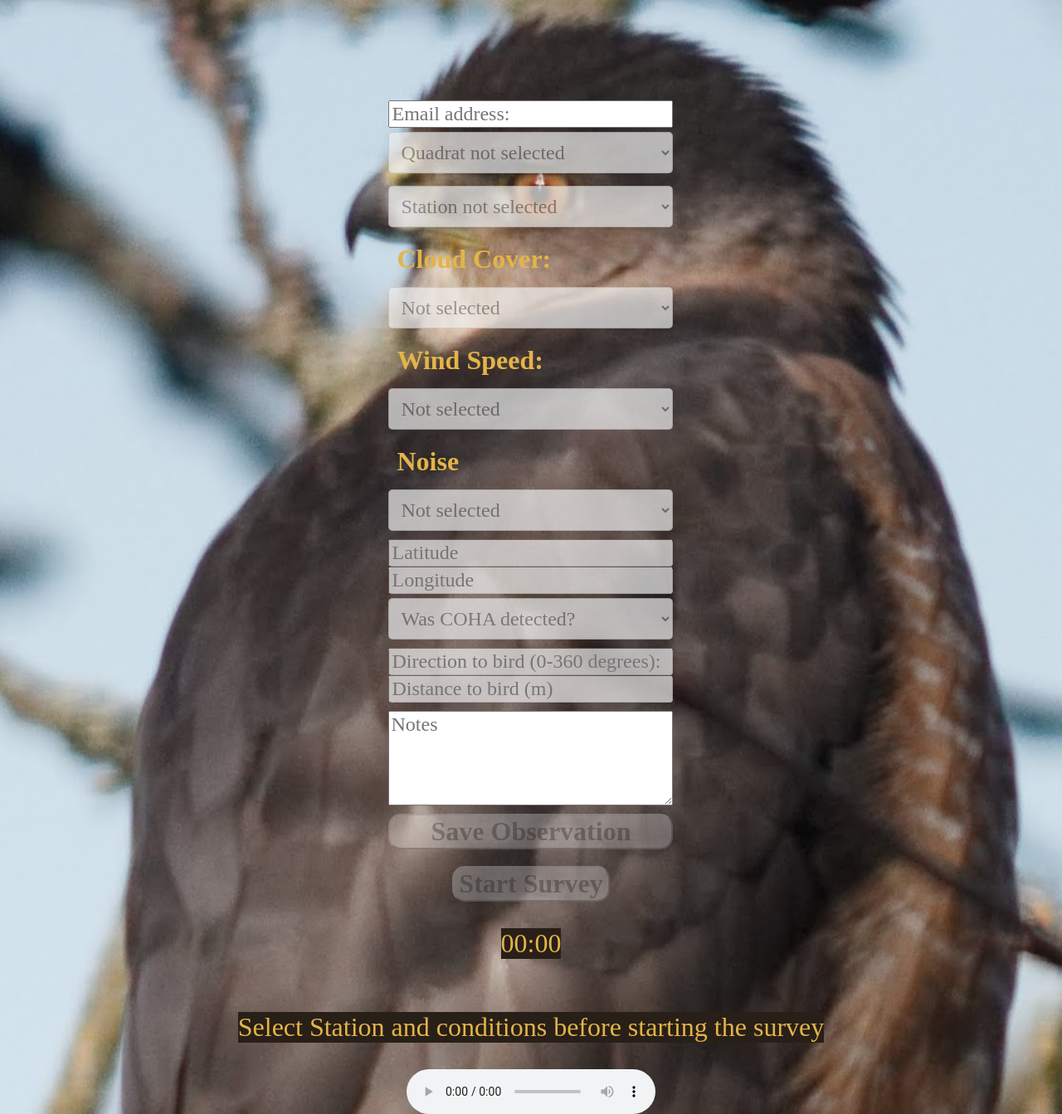
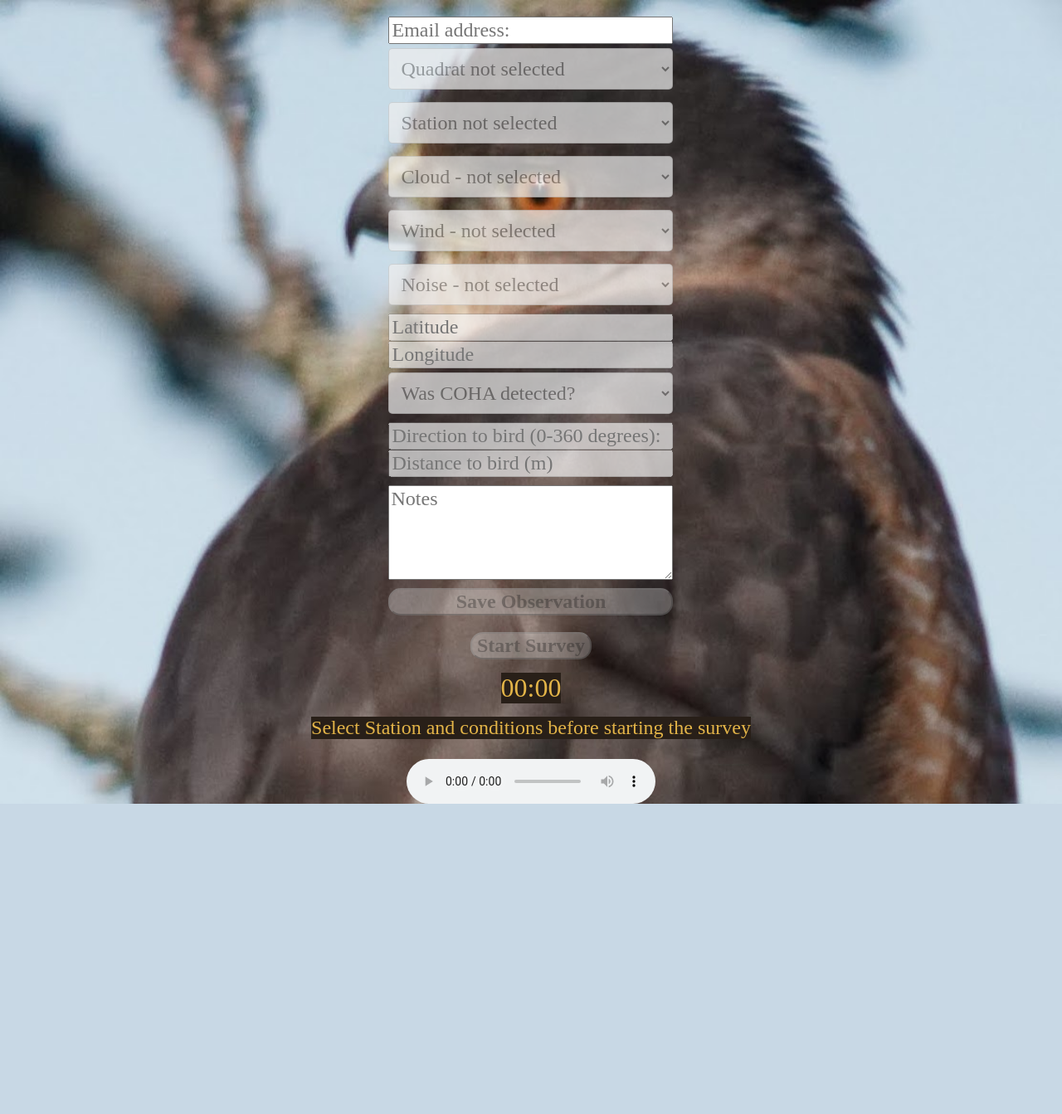
Before and after one commit to commonloon/coha-gcloud, a Flask app: page / in a window 1280 px wide. Shown: the whole page at 83% size. After the commit the page ends 969 px from the top, so only its background shows below. Run offline with Flask 2, Linux system fonts and the light colour scheme.

Commit message:
More formatting tweaks

```diff
--- a/static/coha.css
+++ b/static/coha.css
@@ -3,13 +3,16 @@
   font-family: "Century Schoolbook L"
 }
 
-input,select,textarea {
+
+/* font sizes for iOS devices that scale websites up to 3x*/
+input, select, textarea {
   font-size: 24px;
 }
-label,button {
-  font-size: 32px;
+label, button {
+  font-size: 24px;
   font-weight: bold;
 }
+
 button {
   border-radius: 15px;
 }
@@ -28,7 +31,7 @@ html, body {
 }
 
 body {
-  font-size: 32px;
+  font-size: 24px;
   display: flex; /* or css grid for more intricate layouts */
   flex-direction: column;
 }
@@ -57,7 +60,7 @@ form {
   padding: 20px;
   width: 100%;
   display: grid;
-  font-size: 24x;
+  font-size: 24px;
 }
 
 label {
@@ -128,11 +131,15 @@ textarea {
 }
 
 #timer {
-    background-color: #281f18;
+  background-color: #281f18;
+  margin-top: 0.5em;
+  margin-bottom: 0.5em;
+  font-size: 32px;
 }
 
 #message {
   margin-left:30px;
   margin-right: 30px;
   background-color: #281f18;
+  margin-top: 0px;
 }
--- a/static/coha.js
+++ b/static/coha.js
@@ -87,15 +87,18 @@ function stationChanged() {
 }
 
 function cloudChanged() {
-    cloudSet = true;
+    let val = document.getElementById("cloud").value;
+    cloudSet = val in ["0", "1", "2", "3", "4"];
 }
 
 function windChanged() {
-    windSet = true;
+    let val = document.getElementById("wind").value;
+    windSet = val in ["0", "1", "2", "3", "4"];
 }
 
 function noiseChanged() {
-    noiseSet = true;
+    let val = document.getElementById("noise").value;
+    noiseSet = val in ["0", "1", "2", "3"];
 }
 
 function detectionChanged() {
@@ -169,6 +172,9 @@ function formChanged() {
                     // other required fields have been assigned values.
                     let detectionValue = document.getElementById("detection").value;
                     submitButton.disabled = !(detectionValue === "yes" || detectionValue === "no");
+                } else {
+                    // conditions must be specified before submitting form
+                    submitButton.disabled = true;
                 }
             }
         }
--- a/templates/coha-ui.html
+++ b/templates/coha-ui.html
@@ -2,6 +2,7 @@
 <html lang="en">
 <head>
     <meta charset="UTF-8">
+    <meta name="viewport" content="width=device-width, initial-scale=1">
     <title>COHA in the City Survey</title>
     <link rel="shortcut icon" href="/static/favicon.ico">
     <link rel="stylesheet" type="text/css" href="/static/coha.css" />
@@ -10,8 +11,6 @@
 </head>
 <body>
 <div class="container">
-<div class="leftmargin"><p>&nbsp</p></div>
-<div class="rightmargin"><p>&nbsp</p></div>
 
 <div class="content">
     <form id="cohaForm"
@@ -48,19 +47,17 @@
             <option value="{{ opt }}" {% if opt == "not selected" %}selected{% endif %}>Station {{ opt }}</option>
             {% endfor %}
         </select>
-        <label for="cloud">Cloud Cover:</label>
 
         <select name="cloud" id="cloud" disabled onchange="cloudChanged()">
-            <option value="None">Not selected</option>
+            <option value="None">Cloud - not selected</option>
             <option value="0">0% cover</option>
             <option value="1">&lt;25% cover</option>
             <option value="2">25-50% cover</option>
             <option value="3">50-90% cover</option>
             <option value="4">&gt;90% cover</option>
         </select>
-        <label for="wind">Wind Speed:</label>
         <select name="wind" id="wind" disabled onchange="windChanged()">
-            <option value="None">Not selected</option>
+            <option value="None">Wind - not selected</option>
             <option value="0">Calm, smoke rises vertically</option>
             <option value="1">1-5 km/h leaves stationary</option>
             <option value="2">6-11 km/h leaves rustle</option>
@@ -68,9 +65,8 @@
             <option value="4">20+ km/h, stop survey</option>
         </select>
         </label>
-        <label for="noise">Noise</label>
         <select name="noise" id="noise" disabled onchange="noiseChanged()">
-            <option value="None">Not selected</option>
+            <option value="None">Noise - not selected</option>
             <option value="0">None</option>
             <option value="1">Slight</option>
             <option value="2">Medium</option>
```
